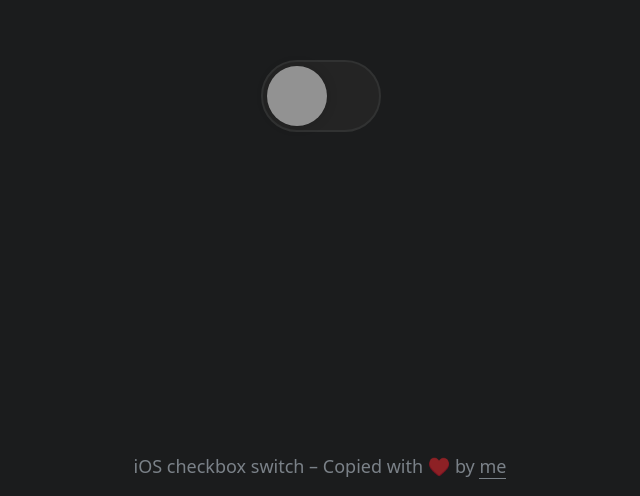
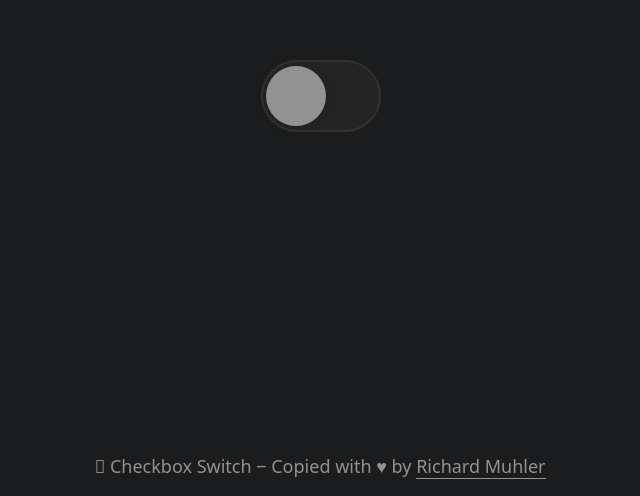
Before and after one commit to hrvstr/checkbox-switch, a plain HTML site: page index.html in a window 1280 px wide. Shown: the part 304-800 px from the top of the page, without its empty margins (320-960 px from the left). Drawn offline with Linux system fonts and the light colour scheme.

Commit message:
Clean up CSS and edit footer

```diff
--- a/index.html
+++ b/index.html
@@ -5,14 +5,14 @@
     <meta http-equiv="X-UA-Compatible" content="IE=edge" />
     <meta name="viewport" content="width=device-width, initial-scale=1.0" />
     <link rel="stylesheet" href="style.css" />
-    <title>✅ Checkbox Switch</title>
+    <title>Checkbox Switch</title>
   </head>
 
   <body>
     <input type="checkbox" />
     <footer>
-      iOS checkbox switch – Copied with ♥️ by
-      <a href="https://github.com/hrvstr" target="_blank">me</a>
+       Checkbox Switch ‒ Copied with ♥ by
+      <a href="https://github.com/hrvstr" target="_blank">Richard Muhler</a>
     </footer>
   </body>
 </html>
--- a/style.css
+++ b/style.css
@@ -8,6 +8,7 @@
   --green: #27c21f;
   --border: #313232;
   --gap: 1.5rem;
+  --transition: all 0.3s cubic-bezier(0.075, 0.82, 0.165, 1);
 }
 
 html {
@@ -28,6 +29,12 @@ body {
 a {
   color: inherit;
   text-decoration: none;
+  border-bottom: 1px solid var(--foreground-alt);
+  transition: var(--transition);
+}
+
+a:hover {
+  color: var(--foreground);
   border-bottom: 1px solid var(--foreground);
 }
 
@@ -37,16 +44,21 @@ input[type="checkbox"] {
   appearance: none;
   position: relative;
   border: 0.1rem solid var(--border);
-  /* border: 0.1rem solid white; */
   background: var(--background-alt);
   width: 5rem;
   height: 3rem;
   border-radius: 2rem;
+  transition: var(--transition);
+}
+
+input[type="checkbox"]:checked {
+  background: var(--green);
+  border: 0.1rem solid var(--green);
 }
 
 input[type="checkbox"]::before {
   --size: 2.5rem;
-  --position: 0.175rem;
+  --position: 0.16rem;
   width: var(--size);
   height: var(--size);
   position: absolute;
@@ -55,14 +67,10 @@ input[type="checkbox"]::before {
   border-radius: 100%;
   content: " ";
   background: var(--foreground-alt);
-  transition: all 0.25s cubic-bezier(0.075, 0.82, 0.165, 1);
+  transition: var(--transition);
   box-shadow: 0 0 0.5rem #00000025;
 }
 
-input[type="checkbox"]:checked {
-  background: #27c21f;
-  border: 0.1rem solid var(--green);
-}
 input[type="checkbox"]:checked::before {
   left: 2.25rem;
   background: white;
@@ -74,5 +82,5 @@ footer {
   position: absolute;
   bottom: calc(var(--gap) / 2);
   font-size: 0.75rem;
-  opacity: 0.5;
+  color: var(--foreground-alt);
 }
```
